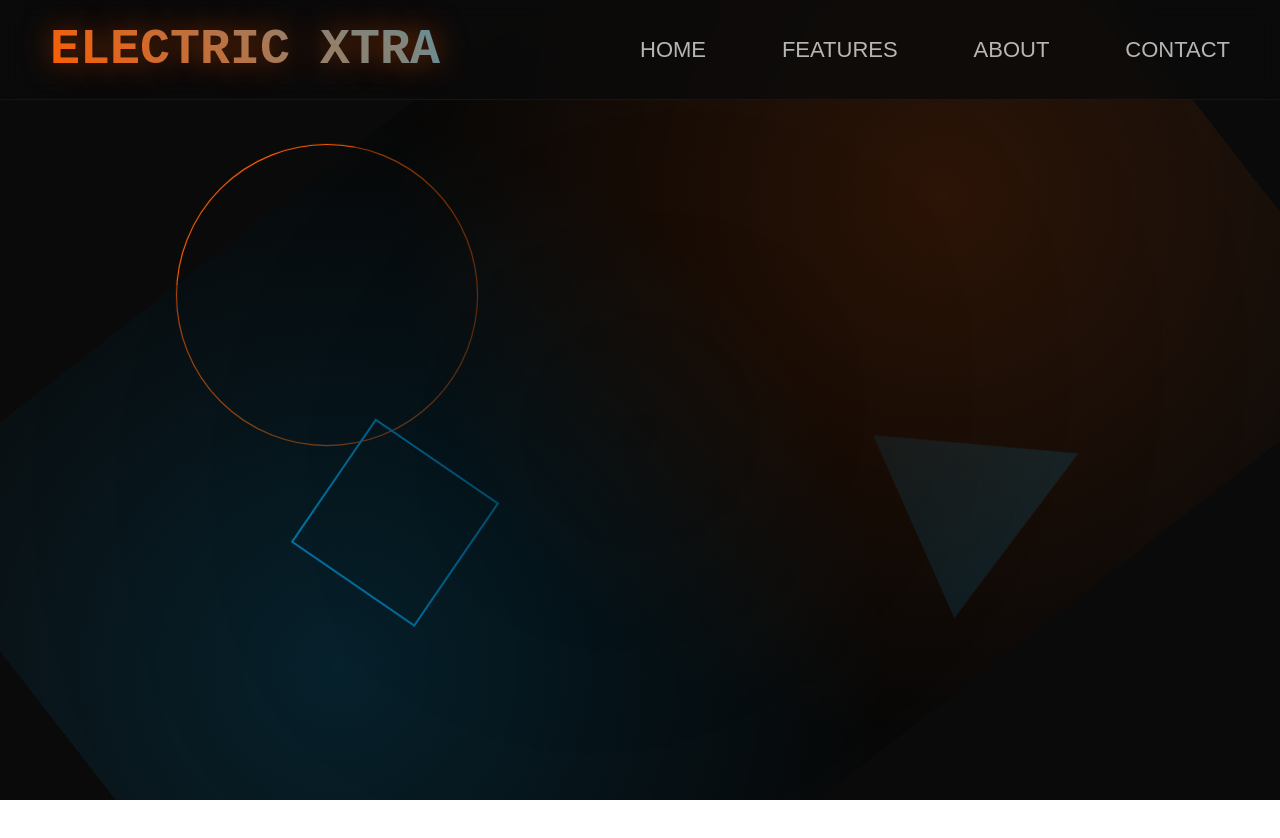
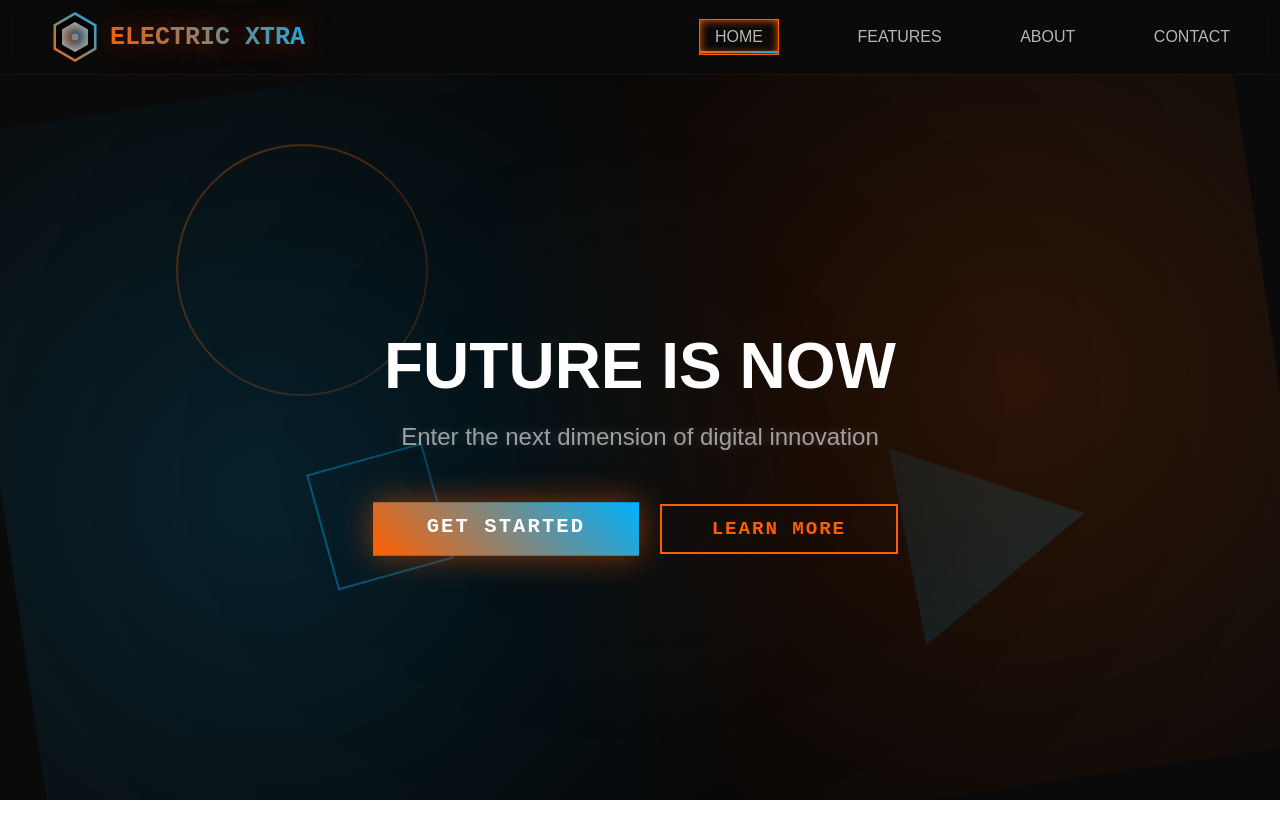
Before and after one commit to MostafaHatemGhonem/ELECTRIC-XTRA, a React (Create React App) app: page / in a window 1280 px wide. Shown: the top 838 px of the page. Before the commit the page ends 800 px from the top, so only its background shows below. Built offline with nearby package versions, Linux system fonts and the light colour scheme; the HTML template or start-up script is replaced by a standard one.

Commit message:
Done Page Home But not responspolty for Molbile Tommoro i do it

```diff
--- a/src/App.css
+++ b/src/App.css
@@ -1,5 +1,9 @@
 :root {
   --main-anmation: 15s;
+  --mainColor: #FF5E00;
+  --secondColor: #00B2FF;
+  --mainGradient: linear-gradient(45deg, var(--mainColor), var(--secondColor));
+  --pageGradietnt: radial-gradient(circle at 20% 50%, rgba(255, 94, 0, 0.15) 0%, transparent 50%), radial-gradient(circle at 80% 50%, rgba(0, 178, 255, 0.15) 0%, transparent 50%), radial-gradient(circle at 50% 50%, rgba(0, 0, 0, 0.8) 0%, transparent 100%);
 }
 
 *{
@@ -8,6 +12,12 @@
   padding: 0;
   text-decoration: none;
   list-style: none;
+  box-shadow: none;
+  border: none;
+  outline: none;
+  transition: all 0.3s ease;
+  scroll-behavior: smooth;
+  color: #fff;
 }
 
 .rajdhani-light {
@@ -57,24 +67,26 @@ body {
 
 .circle {
     position: absolute;
-    width: 270px;
-    height: 270px;
+    width: 220px;
+    height: 220px;
     border-radius: 50%;
-    border: 1px solid #FF5E00;
+    border: 1px solid var(--mainColor);
     top: 20%;
     left: 15%;
     animation: bumb var(--main-anmation) ease-in infinite;
     z-index: -2;
+    opacity: 0.7;
 }
 
 .square {
     position: absolute;
-    width: 150px;
-    height: 150px;
-    border: 2px solid #00B2FF;
+    width: 120px;
+    height: 120px;
+    border: 2px solid var(--secondColor);
     top: 50%;
     left: 25%;
     animation: rotate var(--main-anmation) ease-in infinite;
+    opacity: 0.7;
     z-index: -2;
 }
 
@@ -85,7 +97,7 @@ body {
     border-left: 100px solid transparent;
     border-right: 100px solid transparent;
     border-bottom: 180px solid rgba(0, 178, 255, 0.2);
-    top: 50%;
+    top: 55%;
     left: 70%;
     animation: Justrotate var(--main-anmation) ease-in infinite;
     z-index: -2;
@@ -95,7 +107,7 @@ body {
     position: absolute;
     width: 100%;
     height: 100vh;
-    background: radial-gradient(circle at 20% 50%, rgba(255, 94, 0, 0.15) 0%, transparent 50%), radial-gradient(circle at 80% 50%, rgba(0, 178, 255, 0.15) 0%, transparent 50%), radial-gradient(circle at 50% 50%, rgba(0, 0, 0, 0.8) 0%, transparent 100%);
+    background: var(--pageGradietnt);
     top: 0%;
     left: 0%;
     animation: rotate 25s ease-in-out infinite;
@@ -109,7 +121,7 @@ body {
   position: fixed;
   top: 0;
   width: 100%;
-  height: 100px;
+  height: 75px;
   padding: 20px 50px;
   background: rgba(10, 10, 10, 0.8);
   backdrop-filter: blur(10px);
@@ -120,26 +132,79 @@ body {
   justify-content: space-evenly;
   align-items: center;
 }
+.logo {
+  width: 55%;
+  display: flex;
+  align-items: center;
+}
 
-.logo {
+.logoPhase {
+  width: 50px;
+  height: 50px;
+  position: relative;
+  background: var(--mainGradient);
+  clip-path: polygon(
+    50% 0%,   /* top */
+    93% 25%,  /* top-right */
+    93% 75%,  /* bottom-right */
+    50% 100%, /* bottom */
+    7% 75%,   /* bottom-left */
+    7% 25%    /* top-left */
+  );
+}
+
+.secondPhase {
+  width: 30px;
+  height: 30px;
+  position: absolute;
+  background: var(--pageGradietnt);
+  top: 50%;
+  left: 50%;
+  transform: translate(-50%, -50%);
+  background-color: gainsboro;
+  clip-path: polygon(
+    50% 0%,   /* top */
+    93% 25%,  /* top-right */
+    93% 75%,  /* bottom-right */
+    50% 100%, /* bottom */
+    7% 75%,   /* bottom-left */
+    7% 25%    /* top-left */
+  );
+}
+
+.thirdPhase {
+  width: 7px;
+  height: 7px;
+  border-radius: 50%;
+  background: var(--mainGradient);
+  position: absolute;
+  top: 50%;
+  left: 50%;
+  transform: translate(-50%, -50%);
+}
+
+/* make border effect by overlaying inner shape */
+.logoPhase::before {
+  content: '';
+  position: absolute;
+  inset: 3px; /* border thickness */
+  background: #000; /* inside fill (can be any color or transparent) */
+  clip-path: inherit; /* keeps same polygon shape */
+}
+
+
+.logoName {
     font-family: 'Orbitron', monospace;
-    font-size: 24px;
+    font-size: 25px;
+    margin-left: 10px;
     font-weight: 900;
-    background: linear-gradient(45deg, #FF5E00, #00B2FF);
+    background: var(--mainGradient);
     background-clip: text;
     -webkit-text-fill-color: transparent;
-    animation: glow 2s
-ease-in-out infinite;
+    animation: glow 2s ease-in-out infinite;
     text-shadow: 0 0 30px rgba(255, 94, 0, 0.5);
-    width: 50%;
-    font-size: 50px;
 }
 
-.logo img {
-    width: 100%;
-    height: 100%;
-    object-fit: cover;
-}
 
 
 .links {
@@ -150,21 +215,150 @@ ease-in-out infinite;
   display: flex;
   justify-content: space-between;
   align-items: center;
-
 }
 
 .links ul li {
-  font-size: 22px;
+  position: relative;
+}
+
+.links ul li.active {
+  border: 1px solid var(--mainColor);
+  box-shadow: inset 0 0 8px var(--mainColor);
+  padding: 8px 15px;
+}
+
+.links ul li.active::before {
+  content: "";
+  position: absolute;
+  bottom: 1px;
+  left: 0;
+  width: 100%;
+  height: 2px;
+  background: var(--mainGradient);
+}
+
+.links ul li:hover {
+  border: 1px solid var(--mainColor);
+  box-shadow: inset 0 0 8px var(--mainColor);
+  padding: 8px 15px;
+}
+.links ul li:hover::after {
+  width: 100%;
+  opacity: 1;
+}
+
+.links ul li::after {
+  content: "";
+  position: absolute;
+  bottom: 1px;
+  left: 0;
+  width: 0%;
+  height: 2px;
+  background: var(--mainGradient);
+  transition: all 1s ease;
+}
+
+.links ul li a{
+  font-size: 16px;
   text-transform: uppercase;
   color: #ffff;
   opacity: 0.7;
 }
 
+/* Golbel Sections */
+.section {
+  position: relative;
+}
 
+/* Home */
 
+.content {
+  position: absolute;
+  top: 50%;
+  left: 50%;
+  transform: translate(-50%, -50%);
+  width: 100%;
+}
 
+.home-content {
+  text-align: center;
+  width: 100%;
+}
 
+.mianTitle {
+  font-size: clamp(3rem, 15vw, 4rem);
+  font-weight: 900;
+  font-family: 'rajdhani-bold', sans-serif;
+}
 
+.mainP {
+  margin: 20px 0;
+  text-shadow: 0 0 10px rgba(255, 255, 255, 0.3);
+  font-weight: 300;
+  font-size: 1.5rem;
+  opacity: 0.6;
+}
+
+.choise {
+  position: absolute;
+  left: 50%;
+  top: 190%;
+  transform: translate(-50%, -190%);
+  width: 45%;
+  display: flex;
+  justify-content: space-evenly;
+}
+
+.button {
+  padding: 12px 50px;
+  border: none;
+  cursor: pointer;
+  position: relative;
+  overflow: hidden;
+  transition: all 0.3s ease;
+  display: inline-block;
+}
+
+.button a {
+  font-size: 1.2rem;
+  text-decoration: none;
+  text-transform: uppercase;
+  letter-spacing: 0.1em;
+  font-family: 'Orbitron', monospace;
+  font-weight: 700;
+}
+
+.start {
+  background: var(--mainGradient);
+  animation: bumbNE 5s infinite;
+  box-shadow: 0 0 30px rgba(255, 94, 0, 0.5);
+}
+
+.start a {
+  color: white;
+}
+
+.learnMore {
+  border: 2px solid var(--mainColor);
+}
+
+.learnMore a {
+  color: var(--mainColor);
+}
+
+.start:hover {
+  background: var(--mainGradient);
+  color: white;
+  box-shadow: 0 0 30px rgba(255, 94, 0, 0.5);
+}
+
+.learnMore:hover {
+  border: 2px solid var(--mainColor);
+  color: var(--mainColor);
+  transform: scale(1.1);
+
+  box-shadow: 0 0 30px rgba(255, 94, 0, 0.5);
+}
 
 
 
@@ -191,6 +385,18 @@ ease-in-out infinite;
     }
 }
 
+@keyframes bumbNE {
+    0% {
+        transform: scale(1);
+    }
+    50% {
+        transform: scale(1.1);
+    }
+    100% {
+        transform: scale(1);
+    }
+}
+
 @keyframes Justrotate {
   0% {
     transform: rotate(0deg);
--- a/src/App.tsx
+++ b/src/App.tsx
@@ -1,50 +1,144 @@
-import React from 'react';
+import React, { useEffect, useState } from 'react';
 import './App.css';
+
 
 function BackgroundPage() {
   return (
-    <div className='bgc'>
+    <div className="bgc">
       <div className="circle"></div>
-      <div className='square'></div>
-      <div className='triangle'></div>
-      <div className='fullSquare'></div>
+      <div className="square"></div>
+      <div className="triangle"></div>
+      <div className="fullSquare"></div>
     </div>
-  )
+  );
 }
 
 function Header() {
+  const [activeLink, setActiveLink] = useState<string | null>("home");
+
+  useEffect(() => {
+    const sections = document.querySelectorAll("section");
+    const handelScroll = () => {
+      let current = "home"
+      sections.forEach((sections) => {
+        const sectionTop = sections.offsetTop;
+        const sectionHeight = sections.offsetHeight;
+        if(window.scrollY >= sectionTop - sectionHeight / 3){
+          current = sections.getAttribute("id") || "home";
+        }
+      })
+      setActiveLink(current);
+    }
+    window.addEventListener("scroll" , handelScroll);
+    return () => {
+      window.removeEventListener("scroll" , handelScroll);
+    }
+  }, []);
+  const handleClick = (link: string) => {
+    setActiveLink(link);
+  };
+
   return (
-    <div className='header'>
+    <div className="header">
       <div className="logo">
-        ELECTRIC XTRA
+        <span className='logoPhase'>
+          <div className="secondPhase">
+            <div className="thirdPhase"></div>
+          </div>
+        </span>
+        <span className='logoName'>ELECTRIC XTRA</span>
       </div>
       <div className="links">
         <ul>
-          <a href="#home">
-            <li>Home</li>
-          </a>
-          <a href="#features">
-            <li>Features</li>
-          </a>
-          <a href="#about">
-            <li>About</li>
-          </a>
-          <a href="#contact">
-            <li>Contact</li>
-          </a>
+          {["home", "features", "about", "contact"].map((link) => (
+            <li key={link} className={activeLink === link ? "active" : ""}>
+              <a
+                href={`#${link}`}
+                onClick={() => handleClick(link)}
+              >
+                { link.slice(0)}
+              </a>
+            </li>
+          ))}
         </ul>
       </div>
     </div>
-  )
+  );
+}
+
+function ChangingText({ messages }: { messages: string[] }) {
+  const [index, setIndex] = useState(0);
+
+  useEffect(() => {
+    const interval = setInterval(() => {
+      setIndex((prev) => (prev + 1) % messages.length);
+    }, 2500);
+    return () => clearInterval(interval);
+  }, [messages]);
+
+  return <>{messages[index]}</>;
+}
+
+function Home() {
+  return (
+    <section id="home" className="home section" style={{ height: "100vh", padding: "100px" }}>
+      <div className="content">
+        <div className="home-content">
+          <h1 className='mianTitle'>
+            <ChangingText messages={["ELECTRIC DREAMS", "BEYOND LIMITS" ,"FUTURE IS NOW"]} />
+          </h1>
+          <p className='mainP'>
+            <ChangingText messages={["Powering tomorrow's digital revolution today", "Where technology meets infinite possibilities" ,"Enter the next dimension of digital innovation"]} />
+          </p>
+        </div>
+        <div className="choise">
+          <div className="start button">
+            <a href="#features">Get Started</a>
+          </div>
+          <div className="learnMore button">
+            <a href="#about">Learn More</a>
+          </div>
+        </div>
+      </div>
+    </section>
+  );
+}
+
+function Features() {
+  return (
+    <section id="features" className='features section' style={{ height: "100vh", padding: "100px" }}>
+      <h1>Features</h1>
+    </section>
+  );
+}
+
+function About() {
+  return (
+    <section id="about" className='about section' style={{ height: "100vh", padding: "100px" }}>
+      <h1>About</h1>
+    </section>
+  );
+}
+
+function Contact() {
+  return (
+    <section id="contact" className='contact section' style={{ height: "100vh", padding: "100px" }}>
+      <h1>Contact</h1>
+    </section>
+  );
 }
 
 function App() {
   return (
     <>
-    <BackgroundPage/>
-    <Header/>
+      <BackgroundPage />
+      <Header />
+      <Home />
+      <Features />
+      <About />
+      <Contact />
     </>
-  )
+  );
 }
 
 export default App;
```
Also changed, not shown: 1 other file (tests, documents, lock files or other folders).
